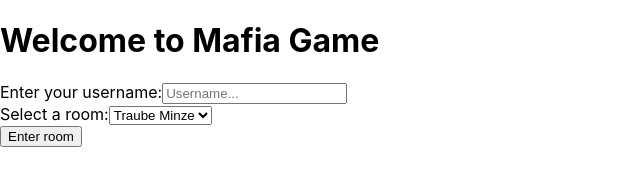
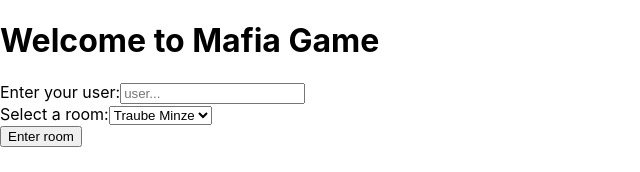
Before and after one commit to kerimio/mafia, a React (Create React App) app in the folder client/: page / in a window 1280 px wide. Shown: the top 172 px of the page, without its empty margins (0-640 px from the left). Built offline with nearby package versions, Linux system fonts and the light colour scheme; no server answers.

Commit message:
joining room and recieving user data

```diff
--- a/client/src/App.js
+++ b/client/src/App.js
@@ -11,9 +11,8 @@ const socket = io.connect('http://localhost:4000');
 
 const App= () => {
 
-  const [username, setUsername] = useState('');
+  const [user, setUser] = useState('');
   const [room, setRoom] = useState('');
-
 
   return (
     <Router>
@@ -22,14 +21,15 @@ const App= () => {
             path='/'
             element={
               <WelcomeScreen
-              username={username}
-              setUsername={setUsername}
+              user={user}
+              setUser={setUser}
               room={room}
               setRoom={setRoom}
+              socket={socket}
               />
             }
           />
-     {<Route path='Room' element={<Room username={username} room={room}/>}></Route>}
+     {<Route path='Room' element={<Room user={user} room={room} socket={socket} />}></Route>}
 
       </Routes>
     </Router>
--- a/client/src/components/Welcome/WelcomeScreen.js
+++ b/client/src/components/Welcome/WelcomeScreen.js
@@ -1,16 +1,17 @@
 import React from 'react';
 import { useNavigate } from 'react-router-dom'
+import { useEffect } from 'react';
+import { Socket } from 'socket.io-client';
 
 
-const WelcomeScreen = ({username, setUsername, room, setRoom, socket})  =>{
-    console.log("Welcome Screen :)")
-    console.log("room: ", room);
 
+const WelcomeScreen = ({user, setUser, room, setRoom, socket})  =>{
   const navigate = useNavigate();
 
 const joinRoom  = () => {
-  if (room !== '' && username !== '') {
+  if (room !== '' && user !== '') {
   console.log("joining the room");
+  socket.emit('join_room', {user, room});
   navigate('/Room', {replace: true});
   }
 }
@@ -20,10 +21,10 @@ const joinRoom  = () => {
     <div>
       <h1>Welcome to Mafia Game</h1>
      <label>
-  Enter your username:
+  Enter your user:
   <input
-    placeholder="Username..."
-    onChange={(e) => setUsername(e.target.value)}
+    placeholder="user..."
+    onChange={(e) => setUser(e.target.value)}
   />
 </label>
 <br />
```
Also changed, not shown: 1 other file (tests, documents, lock files or other folders).
